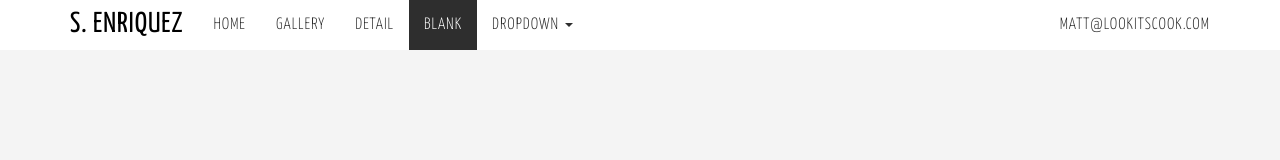
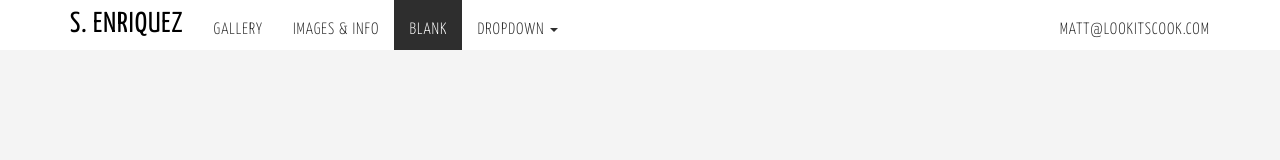
Before and after one commit to stephenenriquez/stephenenriquez.com, a plain HTML site: page blank.html in a window 1280 px wide. Drawn offline with Linux system fonts and the light colour scheme.

Commit message:
sample content updates

```diff
--- a/blank.html
+++ b/blank.html
@@ -22,13 +22,12 @@
             <span class="icon-bar"></span>
             <span class="icon-bar"></span>
           </button>
-          <a class="navbar-brand" href="#">S. Enriquez</a>
+          <a class="navbar-brand" href="index.html">S. Enriquez</a>
         </div>
         <div class="navbar-collapse collapse">
           <ul class="nav navbar-nav">
-            <li><a href="index.html">Home</a></li>
             <li><a href="gallery.html">Gallery</a></li>
-            <li><a href="detail.html">Detail</a></li>
+            <li><a href="detail.html">Images & Info</a></li>
             <li class="active"><a href="blank.html">Blank</a></li>
             <li class="dropdown">
               <a href="#" class="dropdown-toggle" data-toggle="dropdown">Dropdown <b class="caret"></b></a>
--- a/css/style.css
+++ b/css/style.css
@@ -10,6 +10,12 @@ body {
 .clear{
     clear:both;
 }
+
+.navbar-nav>li>a {
+    padding-top: 20px;
+    padding-bottom: 10px;
+}
+
 .full.background{
     position:fixed;
     top:0;
```
Also changed, not shown: detail.html (+2 -3 lines), gallery.html (+2 -3 lines), index.html (+2 -3 lines).
